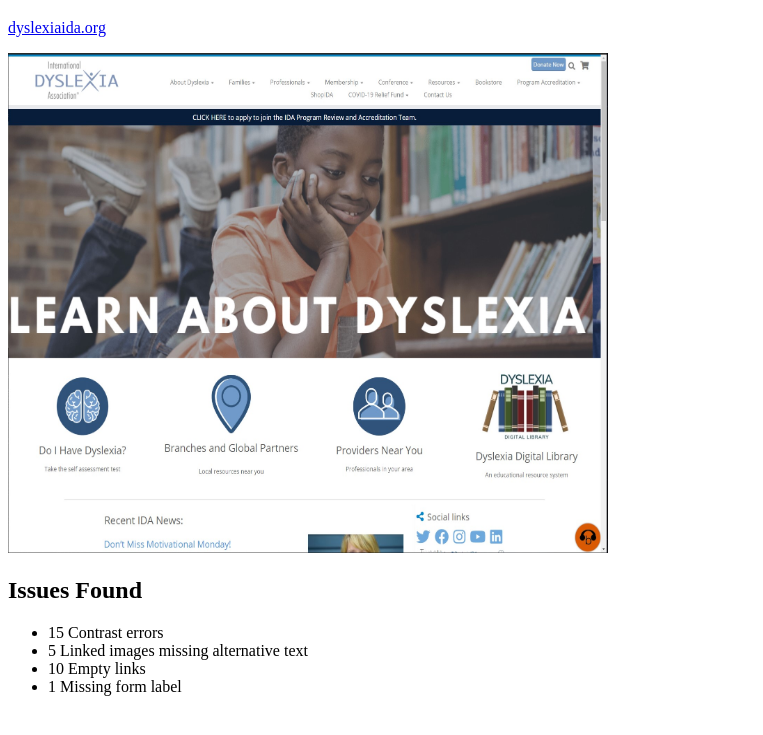
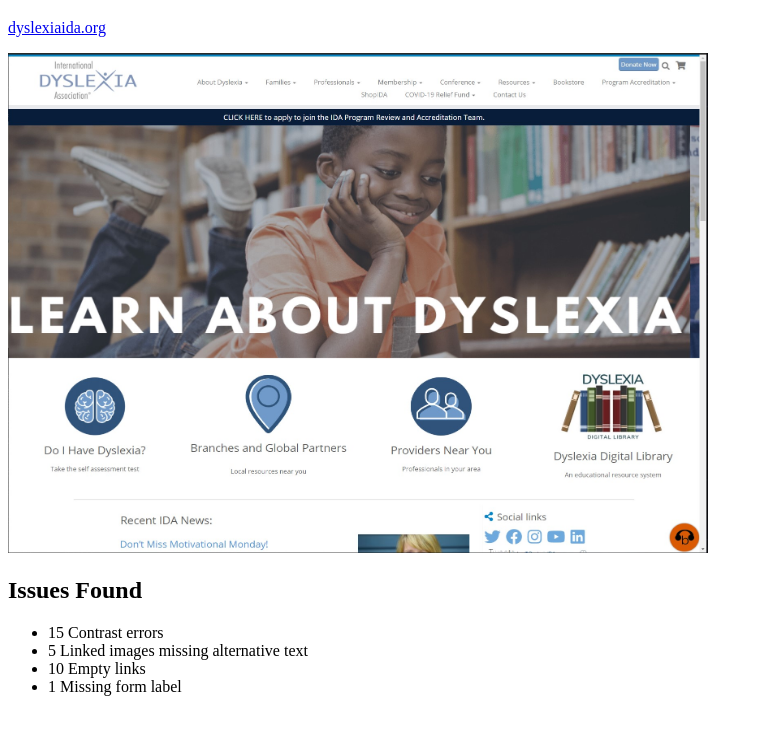
Before and after one commit to anthonyblackstone/avt415, a plain HTML site: page assignments/a2/index.html in a window 1280 px wide. Shown: the part 61-796 px from the top of the page, without its empty margins (0-763 px from the left). Drawn offline with Linux system fonts and the light colour scheme.

Commit message:
Update index.html

```diff
--- a/assignments/a2/index.html
+++ b/assignments/a2/index.html
@@ -9,7 +9,7 @@
   <body>
     <h1>International Dyslexia Association</h1>
       <p><a href=https://dyslexiaida.org/>dyslexiaida.org</a></p>
-<img src="dyslexiaida.jpg" alt="International Dyslexia Association homepage" width="600" height="500">
+<img src="dyslexiaida.jpg" alt="International Dyslexia Association homepage" width="700" height="500">
     <h2>Issues Found</h2>
       <ul>
         <li>15 Contrast errors</li>
```
